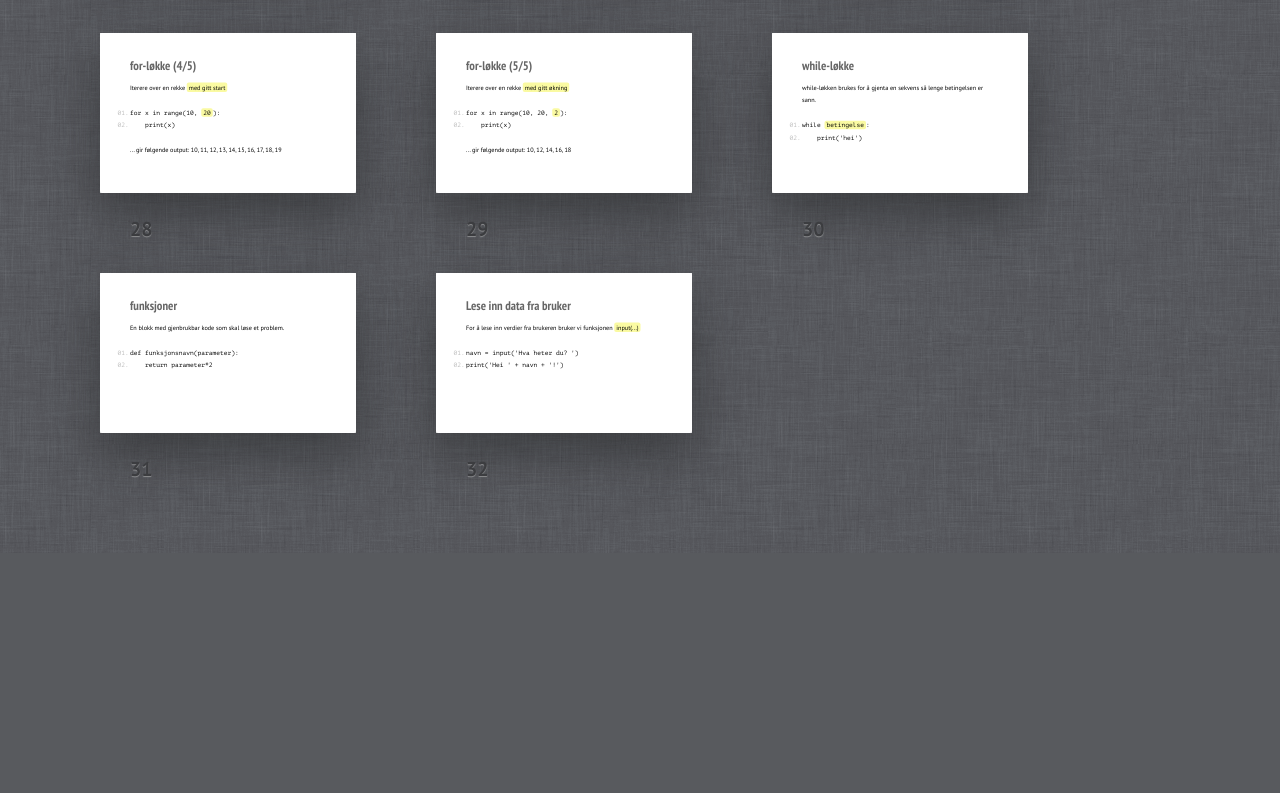
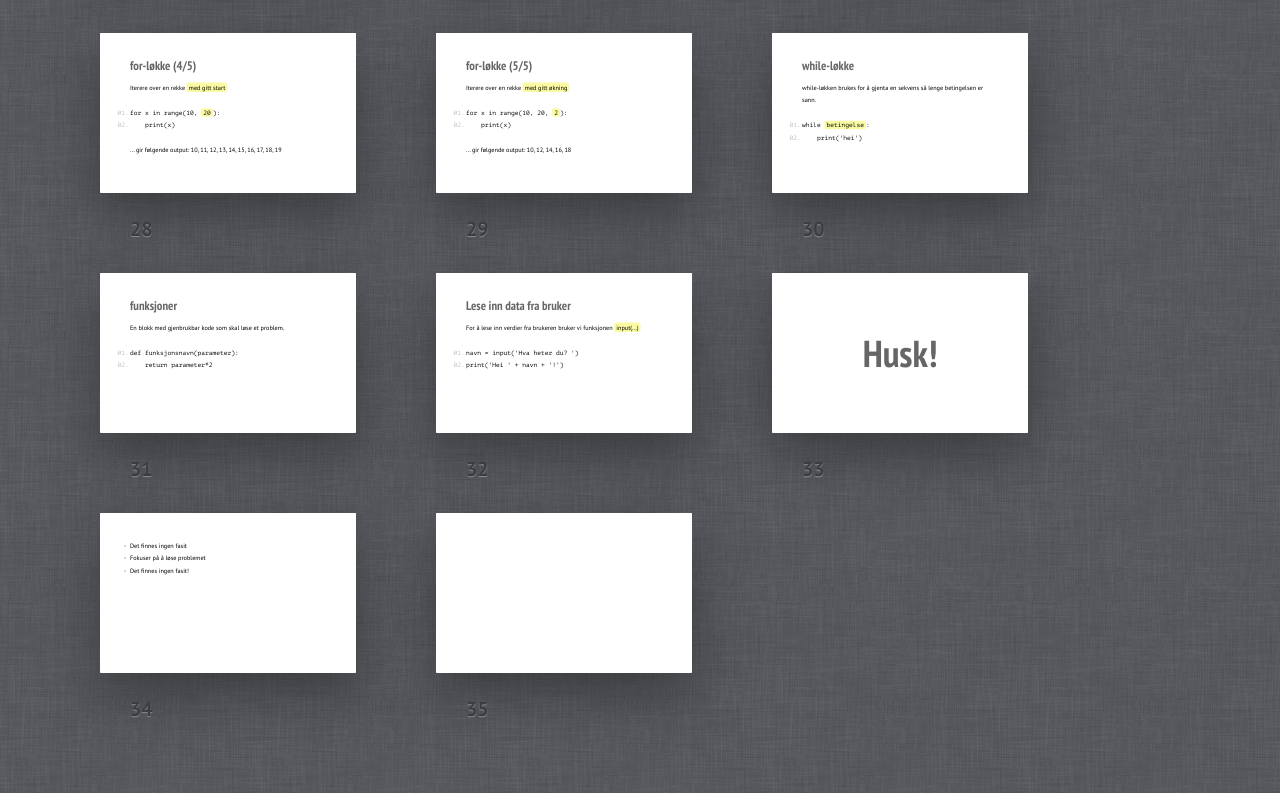
Before and after one commit to tmn/intro-itgk-2015, a plain HTML site: page index.html in a window 1280 px wide. Shown: the part 2357-3150 px from the top of the page. Before the commit the page ends 2910 px from the top, so only its background shows below. Drawn offline with Linux system fonts and the light colour scheme.

Commit message:
Add some last motivational stuff

```diff
--- a/index.html
+++ b/index.html
@@ -421,12 +421,21 @@
 			<code>print('Hei ' + navn + '!')</code>
 		</pre>
 	</div></section>
+
+	<section class="slide shout"><div>
+		<h2>Husk!</h2>
+	</div></section>
+
+	<section class="slide"><div>
 		<ul>
-			<li></li>
-			<li></li>
-			<li></li>
-			<li></li>
+			<li class="next">Det finnes ingen fasit</li>
+			<li class="next">Fokuser på å løse problemet</li>
+			<li class="next">Det finnes ingen fasit!</li>
 		</ul>
+	</div></section>
+
+	<section class="slide"><div>
+
 	</div></section>
 
 
```
